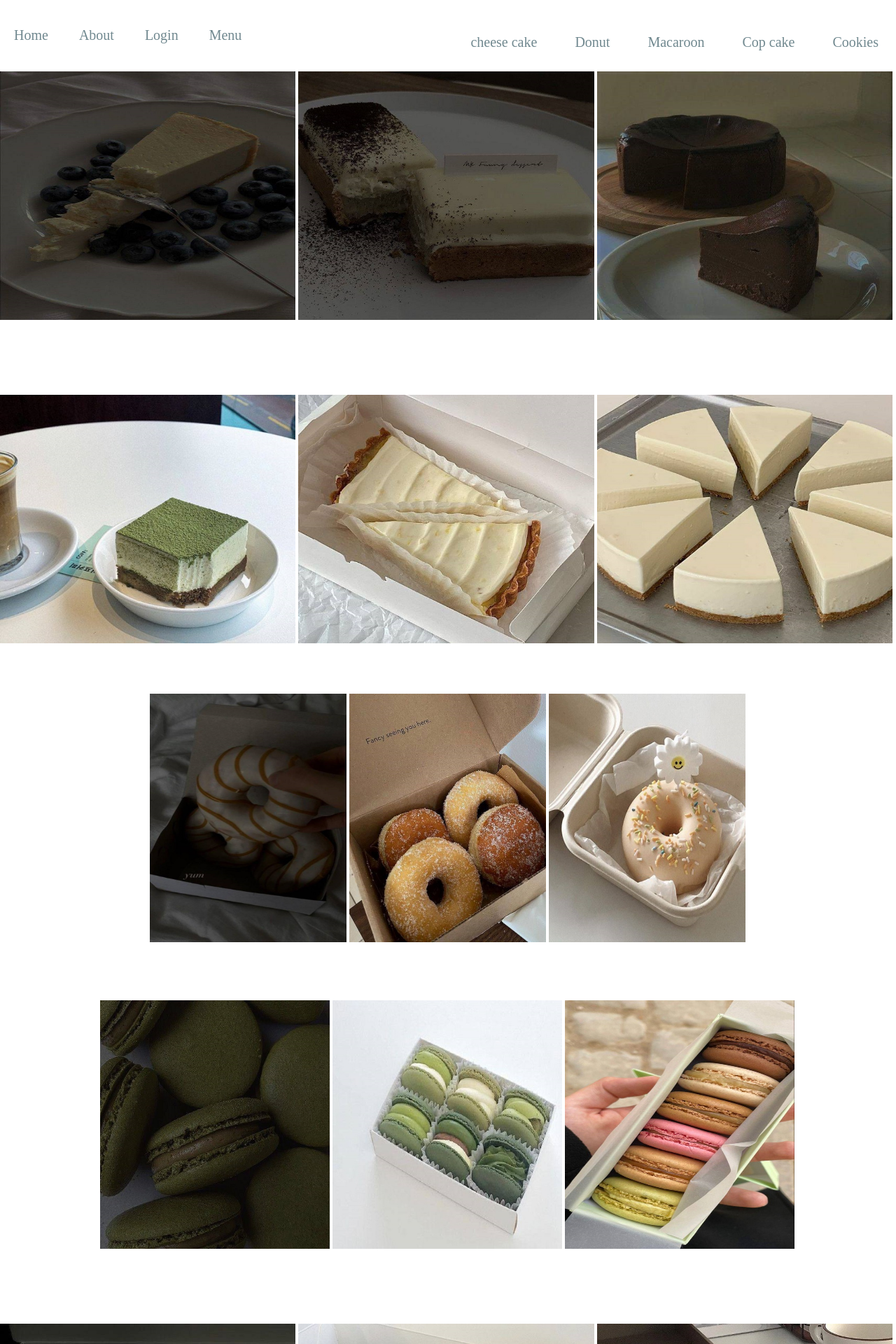
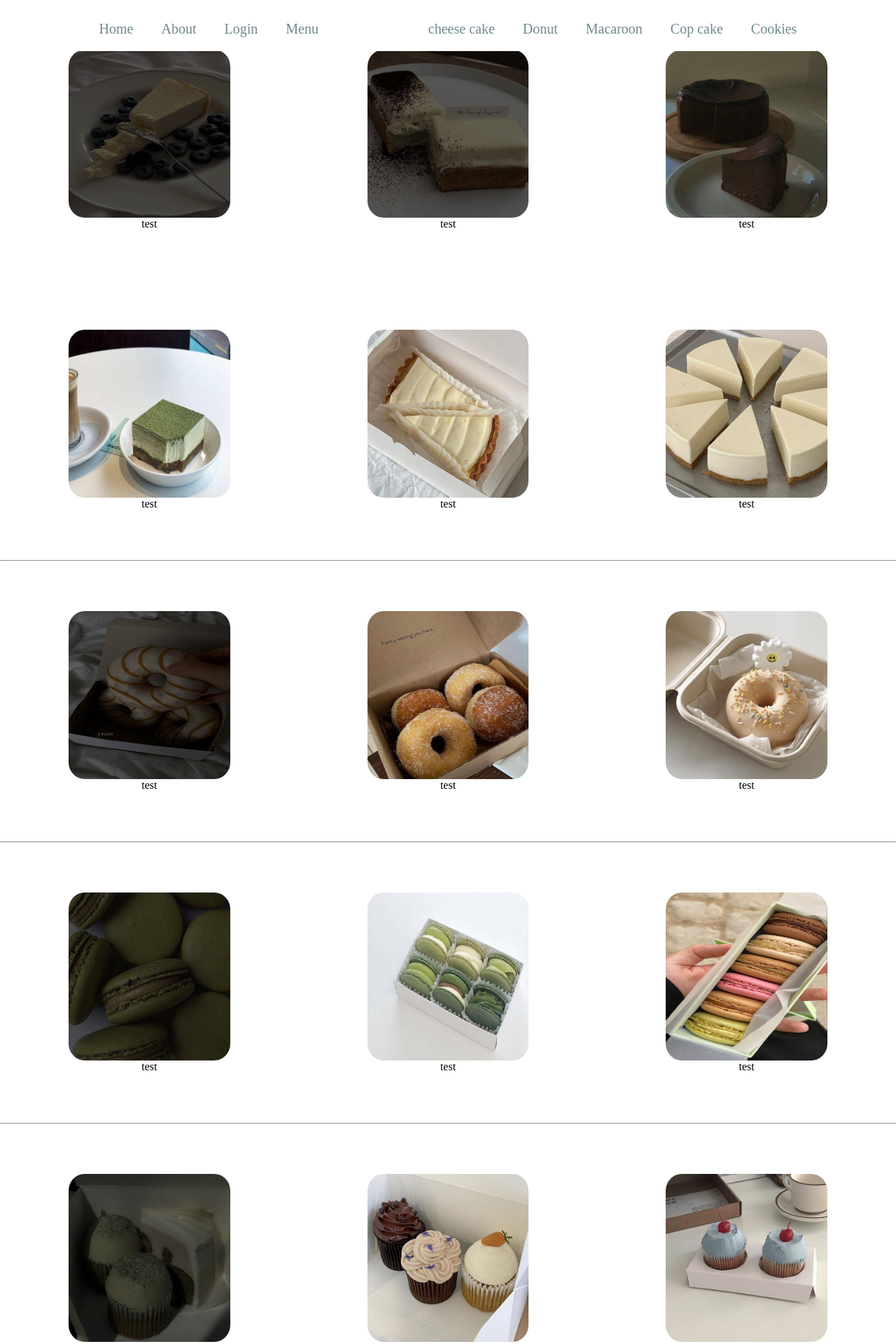
Before and after one commit to V1p3er/bistory, a Django app: page /menu/ in a window 1280 px wide. Shown: the top 1920 px of the page at 70% size. Run offline with Django 4.2, Linux system fonts and the light colour scheme; some libraries are stand-ins or nearby versions.

Commit message:
menu page structure done now needs details

```diff
--- a/main_home/static/home/styles/menu/menu.css
+++ b/main_home/static/home/styles/menu/menu.css
@@ -8,55 +8,51 @@ body{
 }
 
 /*** nav bar ***/
-.nav{
-    position: absolute;
-    top: 3%;
-    left: 0;
+nav{
+    position: fixed;
+    display: flex;
+    width: 90%;
+    --fa-style-family-brands: "Font Awesome 6 Brands";
+    --fa-font-brands: normal 400 1em/1 "Font Awesome 6 Brands";
+    --fa-font-regular: normal 400 1em/1 "Font Awesome 6 Free";
+    --fa-style-family-classic: "Font Awesome 6 Free";
+    --fa-font-solid: normal 900 1em/1 "Font Awesome 6 Free";
+    box-sizing: border-box;
+    border: none;
+    background: #fff;
+    z-index: 9999999;
+    border-radius: 30px;
     text-align: center;
+    margin-left: 5%;
+    margin-right: 5%;
 }
-.nav li{
+nav li{
     list-style: none;
-    display: inline-block;
+    display: flex;
     margin: 15px;
 }
-.nav li a {
+nav li a {
     margin-top: 10px;
     color: rgb(112, 136, 143);
     text-decoration: none;
     font-size: 20px;
     padding: 5px;
 }
-.nav li a:hover{
-   text-decoration: underline;
-}
-
-/*** menu items ***/
-.items{
-    text-align: center;
-    position: absolute;
-    top: 3%;
-    right: 0;
-}
-.items li{
-    list-style: none;
-    display: inline-block;
-    margin: 25px;
-    font-size: 20px;
-}
-.items li a{
-    text-decoration: none;
-    color: rgb(112, 136, 143);
-}
-.items li a:hover{
+nav li a:hover{
     text-decoration: underline;
 }
+ul{
+    display: flex;
+}
+.nav-right{
+    margin-left: auto;
+    margin-right: 5%;
+}
+.nav-left{
+    margin-left: 5%;
+}
+/*** menu photo ***/
 
-/*** menu photo ***/
-.menu-pho{
-    display: flex;
-    flex-direction: column;
-    justify-content: space-around;
-}
 #cheese{
     display: flex;
     justify-content: space-around;
@@ -72,7 +68,7 @@ body{
     justify-content: space-around;
     flex-wrap: wrap;
 }
-#cop-cake{
+#cop-cakes{
     display: flex;
     justify-content: space-around;
     flex-wrap: wrap;
@@ -83,30 +79,18 @@ body{
     flex-wrap: wrap;
 }
 
-.che img{
-    margin-top: 8%;
-    width: 33%;
-    height: 355px;
+.che{
+    display: flex;
+    flex-direction: column;
+    width: 30%;
+    height: 400px;
+    justify-content: center;
+    align-items: center;
 }
-.do img{
-    margin-top: 8%;
-    width: 33%;
-    height: 355px;
-}
-.mac img{
-    margin-top: 8%;
-    width: 33%;
-    height: 355px;
-}
-.cop img{
-    margin-top: 8%;
-    width: 33%;
-    height: 355px;
-}
-.cook img{
-    margin-top: 8%;
-    width: 33%;
-    height: 355px;
+img{
+    width: 60%;
+    height: 60%;
+    border-radius: 10%;
 }
 
 /*** items name ***/
--- a/main_home/templates/home/other/menu.html
+++ b/main_home/templates/home/other/menu.html
@@ -11,22 +11,22 @@
     <title>Menu</title>
 </head>
     <body>
-        <div class="nav">
-            <ul>
-                <li> <a href="/"> Home</a> </li>
-                <li> <a href="#about"> About </a> </li>
-                <li> <a href="/users/login"> Login </a> </li>
-                <li> <a href="/menu"> Menu </a> </li>
-            </ul>
-        </div>
-        <nav class="nav-items">
-            <div class="items">
+        <nav>
+            <div class="nav-left">
+                <ul>
+                    <li> <a href="/"> Home</a> </li>
+                    <li> <a href="#about"> About </a> </li>
+                    <li> <a href="/users/login"> Login </a> </li>
+                    <li> <a href="/menu"> Menu </a> </li>
+                </ul>
+            </div>
+            <div class="nav-right">
                 <ul>
                     <li> <a href=""> cheese cake </a></li>
                     <li> <a href="#donut"> Donut </a></li>
                     <li> <a href="#macaroon"> Macaroon</a></li>
                     <li> <a href="#cop-cakes"> Cop cake </a></li>
-                    <li> <a href=""> Cookies </a></li>
+                    <li> <a href="#cookies"> Cookies </a></li>
                 </ul>
             </div>
         </nav>
@@ -34,42 +34,123 @@
             <div id="cheese">
                 <div class="che">
                     <img src="{% static 'home/img/IMG_20230324_212222_930.jpg' %}">
+                    <div class="details">
+                        <span>test</span>
+                    </div>
+                </div>
+                <div class="che">
                     <img src="{% static 'home/img/IMG_20230324_212230_291.jpg' %}">
+                    <div class="details">
+                        <span>test</span>
+                    </div>
+                </div>
+                <div class="che">
                     <img src="{% static 'home/img/IMG_20230324_212944_267.jpg' %}">
+                    <div class="details">
+                        <span>test</span>
+                    </div>
+                </div>
+                <div class="che">
                     <img src="{% static 'home/img/IMG_20230329_155215_746.jpg' %}">
+                    <div class="details">
+                        <span>test</span>
+                    </div>
+                </div>
+                <div class="che">
                     <img src="{% static 'home/img/IMG_20230329_155225_307.jpg' %}">
+                    <div class="details">
+                        <span>test</span>
+                    </div>
+                </div>
+                <div class="che">
                     <img src="{% static 'home/img/IMG_20230329_155236_278.jpg' %}">
-                </div>
-                <div class="details">
-                    <span> </span>
+                    <div class="details">
+                        <span>test</span>
+                    </div>
                 </div>
             </div>
+            <hr>
             <div id="donut">
-                <div class="do">
+                <div class="che">
                     <img src="{% static 'home/img/IMG_20230324_212250_084.jpg' %}">
+                    <div class="details">
+                        <span>test</span>
+                    </div>
+                </div>
+                <div class="che">
                     <img src="{% static 'home/img/IMG_20230329_165101_957.jpg' %}">
+                    <div class="details">
+                        <span>test</span>
+                    </div>
+                </div>
+                <div class="che">
                     <img src="{% static 'home/img/IMG_20230329_165106_324.jpg' %}">
+                    <div class="details">
+                        <span>test</span>
+                    </div>
                 </div>
             </div>
+            <hr>
             <div id="macaroon">
-                <div class="mac">
+                <div class="che">
                     <img src="{% static 'home/img/IMG_20230324_212128_166.jpg' %}">
+                    <div class="details">
+                        <span>test</span>
+                    </div>
+                </div>
+                <div class="che">
                     <img src="{% static 'home/img/IMG_20230329_165116_351.jpg' %}">
+                    <div class="details">
+                        <span>test</span>
+                    </div>
+                </div>
+                <div class="che">
                     <img src="{% static 'home/img/IMG_20230329_165118_750.jpg' %}">
+                    <div class="details">
+                        <span>test</span>
+                    </div>
                 </div>
             </div>
+            <hr>
             <div id="cop-cakes">
-                <div class="cop">
+                <div class="che">
                     <img src="{% static 'home/img/IMG_20230324_212122_155.jpg' %}">
+                    <div class="details">
+                        <span>test</span>
+                    </div>
+                </div>
+                <div class="che">
                     <img src="{% static 'home/img/IMG_20230329_155309_939.jpg' %}">
+                    <div class="details">
+                        <span>test</span>
+                    </div>
+                </div>
+                <div class="che">
                     <img src="{% static 'home/img/IMG_20230329_165048_936.jpg' %}">
+                    <div class="details">
+                        <span>test</span>
+                    </div>
                 </div>
             </div>
+            <hr>
             <div id="cookies">
-                <div class="cook">
+                <div class="che">
                     <img src="{% static 'home/img/IMG_20230324_212243_934.jpg' %}">
+                    <div class="details">
+                        <span>test</span>
+                    </div>
+                </div>
+                <div class="che">
                     <img src="{% static 'home/img/IMG_20230329_155252_314.jpg' %}">
+                    <div class="details">
+                        <span>test</span>
+                    </div>
+                </div>
+                <div class="che">
                     <img src="{% static 'home/img/IMG_20230329_155303_620.jpg' %}">
+                    <div class="details">
+                        <span>test</span>
+                    </div>
                 </div>
             </div>
         </section>
```
